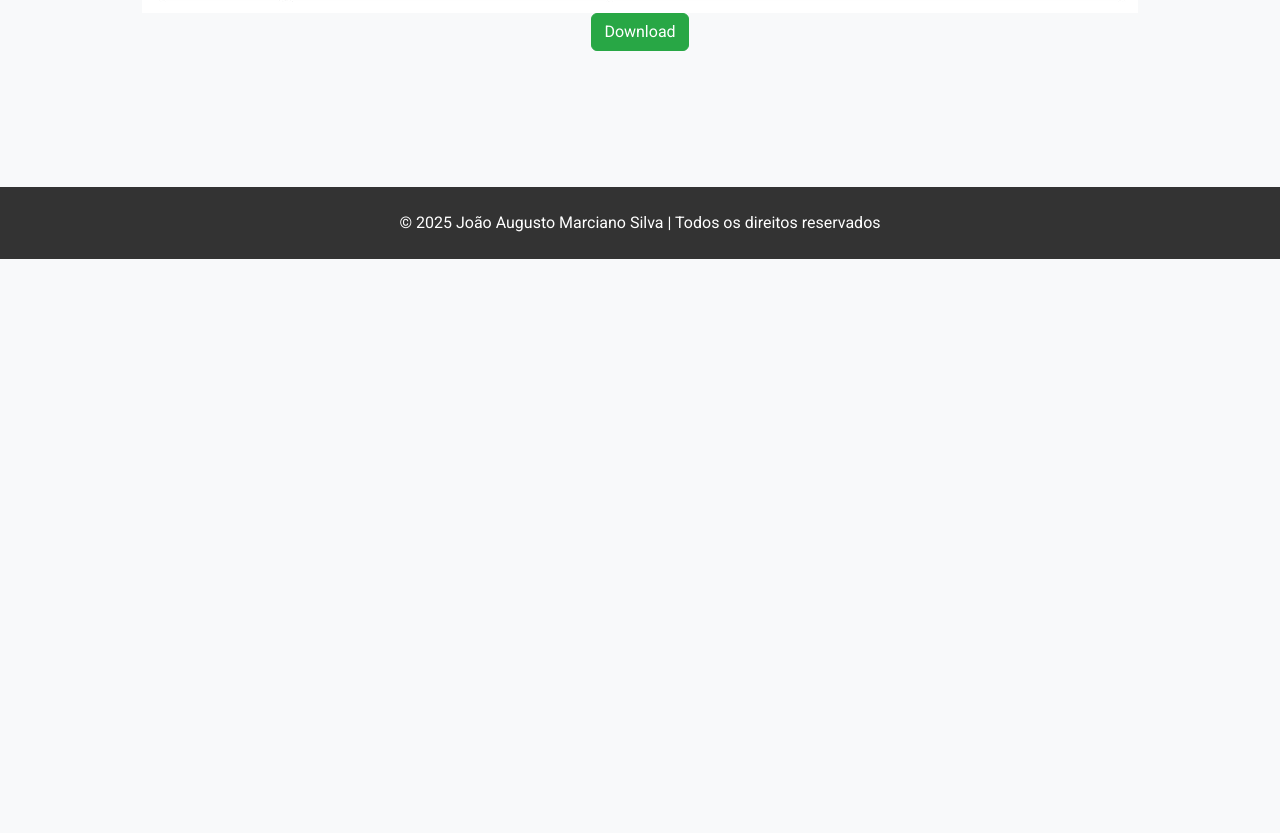
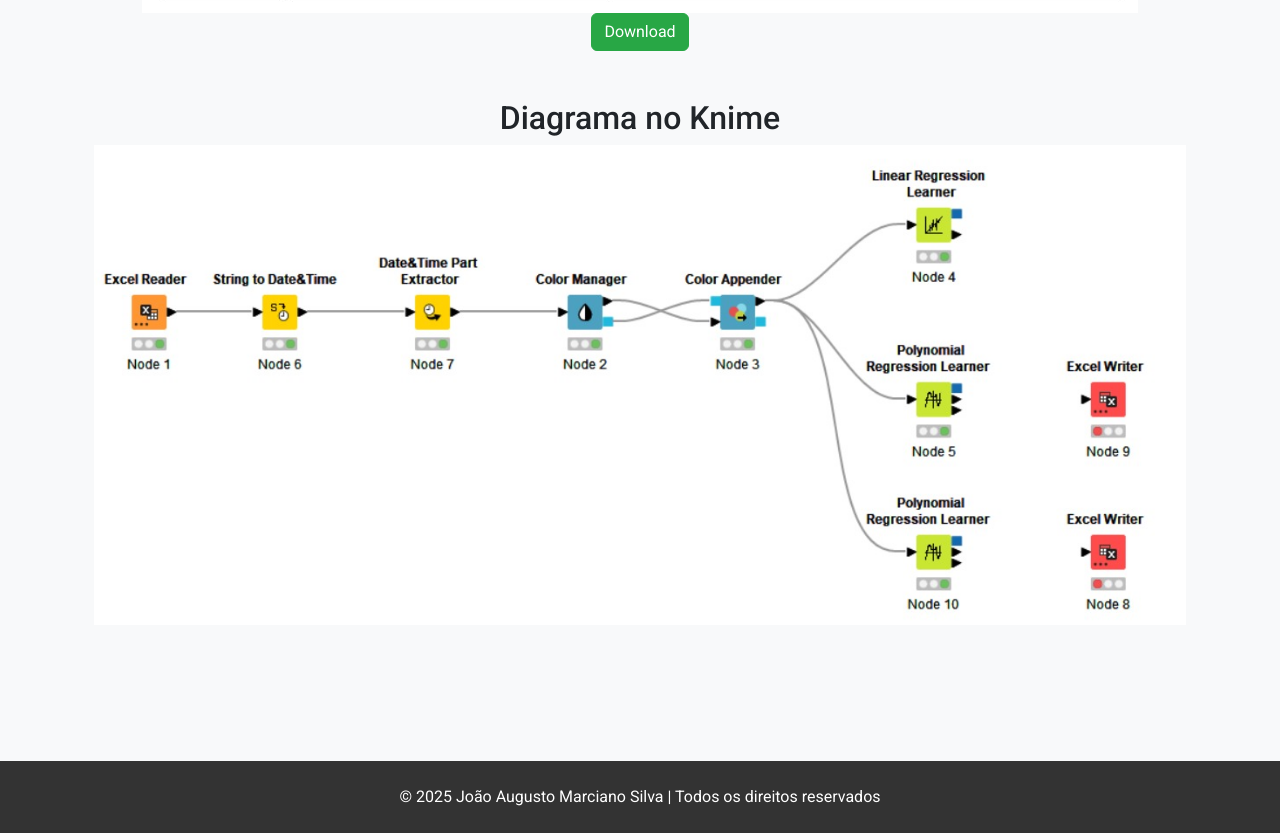
Before and after one commit to JoaoAugusto2020/IN-Trab2, a plain HTML site: page detalhes.html in a window 1280 px wide. Shown: the part 3135-3968 px from the top of the page. Before the commit the page ends 3394 px from the top, so only its background shows below. Drawn offline with nearby package versions, Linux system fonts and the light colour scheme.

Commit message:
Add files via upload

```diff
--- a/detalhes.html
+++ b/detalhes.html
@@ -98,6 +98,11 @@
             <a class="btn btn-success" role="button" href="planilhas/ValorMetroQuadrado (2020-2025) [tratado].xlsx" download="Base de Dados">Download</a>
         </div>
 
+        <div class="text-center mt-5 mb-5">
+            <h2>Diagrama no Knime</h2>
+            <img class="grafico" src="./img/knime.png" alt=""> <br>
+        </div>
+
     </div>
 
     <footer class="text-center">
```
Also changed, not shown: img/knime.png (added).
